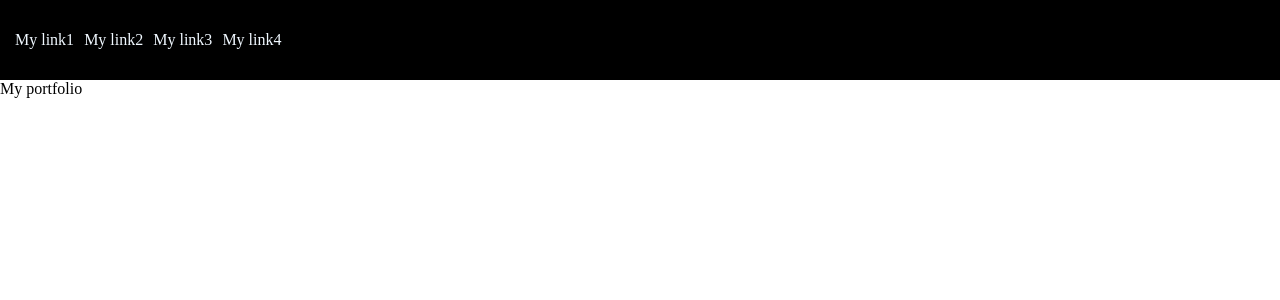
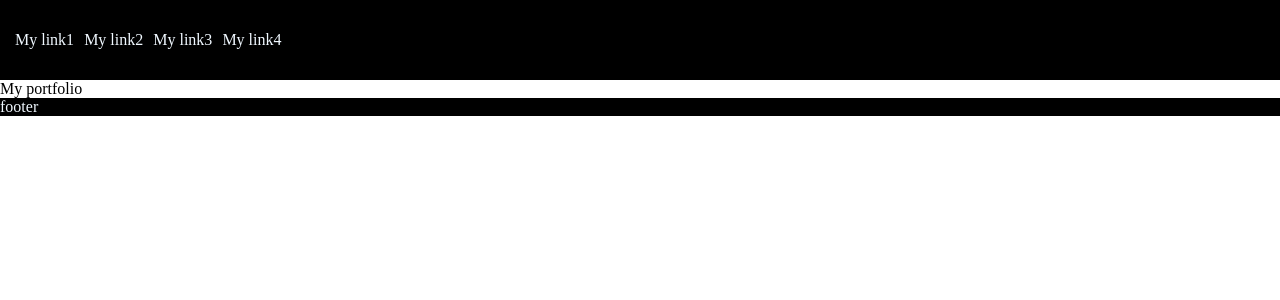
Before and after one commit to M0rl0ck/myPortfolio, a React (Vite) app in the folder my_portfolio/: page / in a window 1280 px wide. Shown: the top 300 px of the page. Built offline with nearby package versions, Linux system fonts and the light colour scheme.

Commit message:
test commit

```diff
--- a/my_portfolio/src/App.tsx
+++ b/my_portfolio/src/App.tsx
@@ -1,4 +1,5 @@
 import "./App.css";
+import Footer from "./component/footer/Footer";
 import Header from "./component/header/Header";
 
 function App() {
@@ -6,6 +7,7 @@ function App() {
     <>
       <Header />
       <p>My portfolio</p>
+      <Footer />
     </>
   );
 }
--- a/my_portfolio/src/component/footer/Footer.tsx
+++ b/my_portfolio/src/component/footer/Footer.tsx
@@ -0,0 +1,7 @@
+import style from "./footer.module.css";
+
+function footer() {
+  return <footer className={style.footer}>footer</footer>;
+}
+
+export default footer;
--- a/my_portfolio/src/component/footer/footer.module.css
+++ b/my_portfolio/src/component/footer/footer.module.css
@@ -0,0 +1,4 @@
+.footer {
+  color: aliceblue;
+  background-color: black;
+}
```
